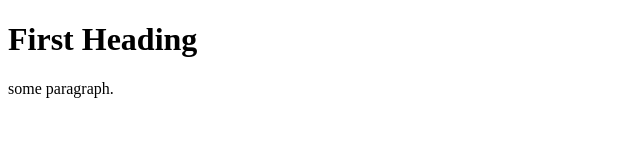
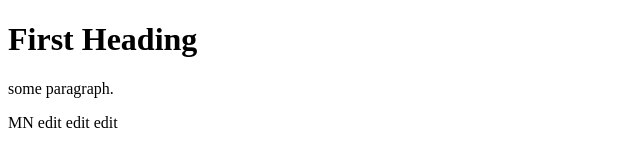
Before and after one commit to digitalocean/whatwillyouDO, a plain HTML site: page index.html in a window 1280 px wide. Shown: the whole page, without its empty margins (0-640 px from the left). Drawn offline with Linux system fonts and the light colour scheme.

Commit message:
Test commit

```diff
--- a/index.html
+++ b/index.html
@@ -7,6 +7,7 @@
 
 <h1>First Heading</h1>
 <p>some paragraph.</p>
+<p>MN edit edit edit</p>
 
 </body>
 </html>
```
